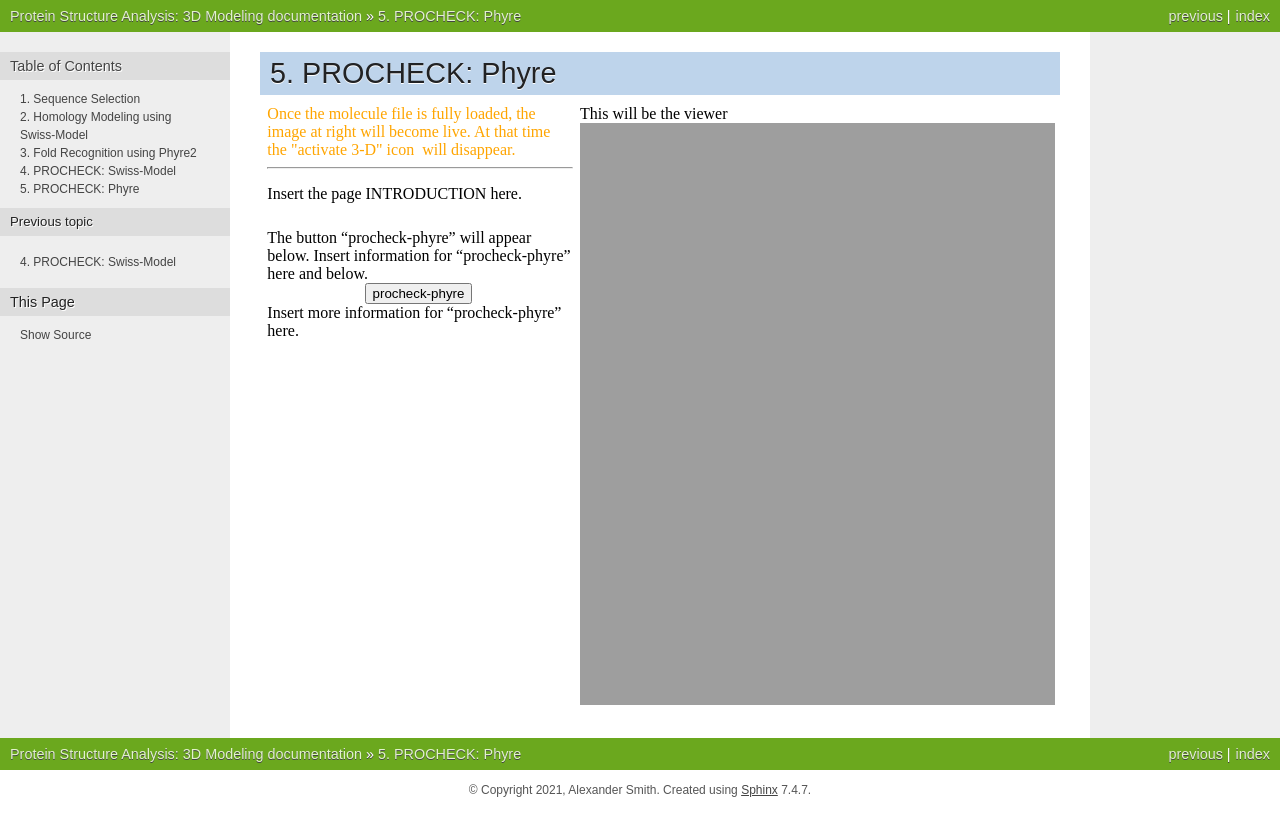
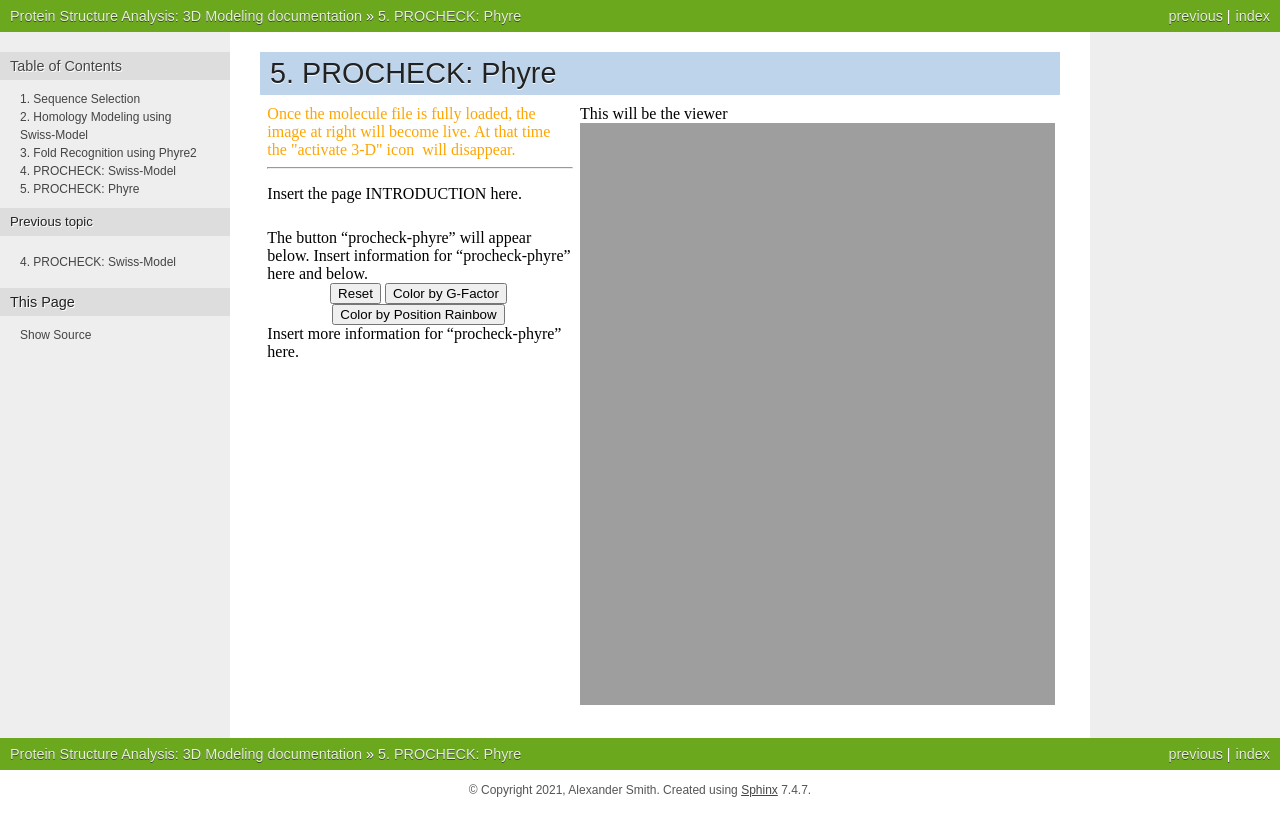
Before and after one commit to ajsmith/protein-analysis, a Sphinx documentation site: the page built from report2/source/procheck-phyre.rst, in a window 1280 px wide. Shown: the top 836 px of the page. Built offline with Sphinx 7.4.7, drawn with Linux system fonts in a browser that asks for light colours; formulas are drawn with MathJax 3.

Commit message:
Add buttons to change model colors.

```diff
--- a/report2/source/_static/models/phyre/phyre.html
+++ b/report2/source/_static/models/phyre/phyre.html
@@ -170,7 +170,9 @@
           <div id="section_phyre" class="section">
             The button &#x201C;phyre&#x201D; will appear below.  Insert information for &#x201C;phyre&#x201D; here and below.
             <div id="phyre" class="JmolButtonDiv">
-              <button onclick="Jmol.script(jmolApplet0,'load phyre.spt;'); updateScriptButtonWidgets(0);">phyre</button>
+              <button onclick="Jmol.script(jmolApplet0,'load phyre.spt;'); updateScriptButtonWidgets(0);">Reset</button>
+              <button onclick="Jmol.script(jmolApplet0,'color structure'); updateScriptButtonWidgets(0);">Color by 2D Structure</button>
+              <button onclick="Jmol.script(jmolApplet0,'color monomer'); updateScriptButtonWidgets(0);">Color by Position Rainbow</button>
               <div id="jmolCntl0" style="visibility:hidden; display:none;"></div>
             </div>
             Insert more information for &#x201C;phyre&#x201D; here.
--- a/report2/source/_static/models/procheck-phyre/procheck-phyre.html
+++ b/report2/source/_static/models/procheck-phyre/procheck-phyre.html
@@ -170,7 +170,9 @@
           <div id="section_procheck-phyre" class="section">
             The button &#x201C;procheck-phyre&#x201D; will appear below.  Insert information for &#x201C;procheck-phyre&#x201D; here and below.
             <div id="procheck-phyre" class="JmolButtonDiv">
-              <button onclick="Jmol.script(jmolApplet0,'load procheck-phyre.spt;'); updateScriptButtonWidgets(0);">procheck-phyre</button>
+              <button onclick="Jmol.script(jmolApplet0,'load procheck-phyre.spt;'); updateScriptButtonWidgets(0);">Reset</button>
+              <button onclick="Jmol.script(jmolApplet0,'color fixedTemperature'); updateScriptButtonWidgets(0);">Color by G-Factor</button>
+              <button onclick="Jmol.script(jmolApplet0,'color monomer'); updateScriptButtonWidgets(0);">Color by Position Rainbow</button>
               <div id="jmolCntl0" style="visibility:hidden; display:none;"></div>
             </div>
             Insert more information for &#x201C;procheck-phyre&#x201D; here.
--- a/report2/source/_static/models/procheck-swiss-model/procheck-swiss-model.html
+++ b/report2/source/_static/models/procheck-swiss-model/procheck-swiss-model.html
@@ -170,7 +170,9 @@
           <div id="section_procheck-swiss-model" class="section">
             The button &#x201C;procheck-swiss-model&#x201D; will appear below.  Insert information for &#x201C;procheck-swiss-model&#x201D; here and below.
             <div id="procheck-swiss-model" class="JmolButtonDiv">
-              <button onclick="Jmol.script(jmolApplet0,'load procheck-swiss-model.spt;'); updateScriptButtonWidgets(0);">procheck-swiss-model</button>
+              <button onclick="Jmol.script(jmolApplet0,'load procheck-swiss-model.spt;'); updateScriptButtonWidgets(0);">Reset</button>
+              <button onclick="Jmol.script(jmolApplet0,'color fixedTemperature'); updateScriptButtonWidgets(0);">Color by G-Factor</button>
+              <button onclick="Jmol.script(jmolApplet0,'color monomer'); updateScriptButtonWidgets(0);">Color by Position Rainbow</button>
               <div id="jmolCntl0" style="visibility:hidden; display:none;"></div>
             </div>
             Insert more information for &#x201C;procheck-swiss-model&#x201D; here.
--- a/report2/source/_static/models/swiss-model/swiss-model.html
+++ b/report2/source/_static/models/swiss-model/swiss-model.html
@@ -170,7 +170,9 @@
           <div id="section_swiss-model" class="section">
             The button &#x201C;swiss-model&#x201D; will appear below.  Insert information for &#x201C;swiss-model&#x201D; here and below.
             <div id="swiss-model" class="JmolButtonDiv">
-              <button onclick="Jmol.script(jmolApplet0,'load swiss-model.spt;'); updateScriptButtonWidgets(0);">swiss-model</button>
+              <button onclick="Jmol.script(jmolApplet0,'load swiss-model.spt;'); updateScriptButtonWidgets(0);">Reset</button>
+              <button onclick="Jmol.script(jmolApplet0,'color structure'); updateScriptButtonWidgets(0);">Color by 2D Structure</button>
+              <button onclick="Jmol.script(jmolApplet0,'color monomer'); updateScriptButtonWidgets(0);">Color by Position Rainbow</button>
               <div id="jmolCntl0" style="visibility:hidden; display:none;"></div>
             </div>
             Insert more information for &#x201C;swiss-model&#x201D; here.
```
